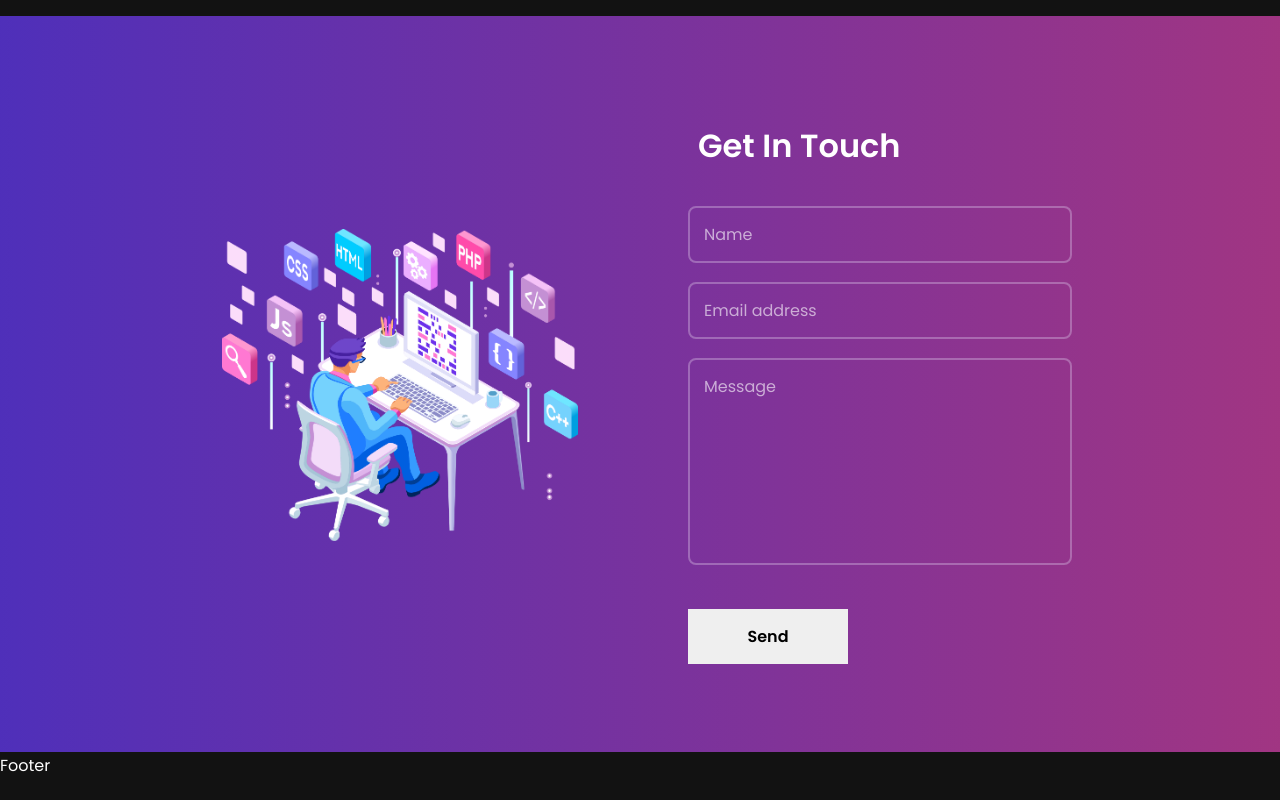
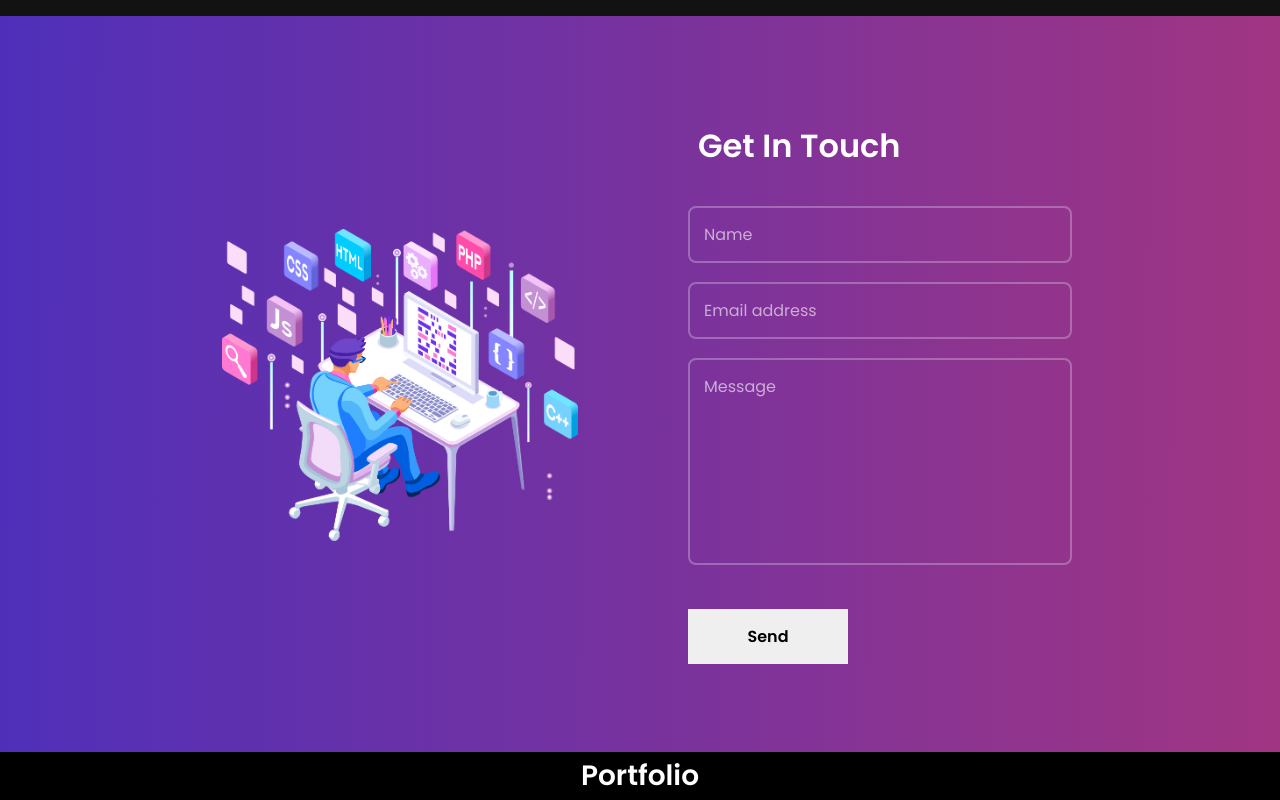
Before and after one commit to MezianeS/portfolio-v3, a React (Create React App) app: page / in a window 1280 px wide. Shown: the part 3563-4363 px from the top of the page. Built offline with nearby package versions, Linux system fonts and the light colour scheme.

Commit message:
Update footer

```diff
--- a/src/components/footer/Footer.jsx
+++ b/src/components/footer/Footer.jsx
@@ -3,7 +3,13 @@ import './footer.css'
 
 const Footer = () => {
   return (
-    <div>Footer</div>
+    <div className='footer__background'>
+      <div className="container footer__container">
+        <div className="footer__title">
+          <h4>Portfolio</h4>
+        </div>
+      </div>
+    </div>
   )
 }
 
--- a/src/components/footer/footer.css
+++ b/src/components/footer/footer.css
@@ -0,0 +1,10 @@
+.footer__background {
+    background-color: black;
+}
+.footer__title {
+    text-align: center;
+}
+
+.footer__title h4 {
+    font-size: 28px;
+}
```
